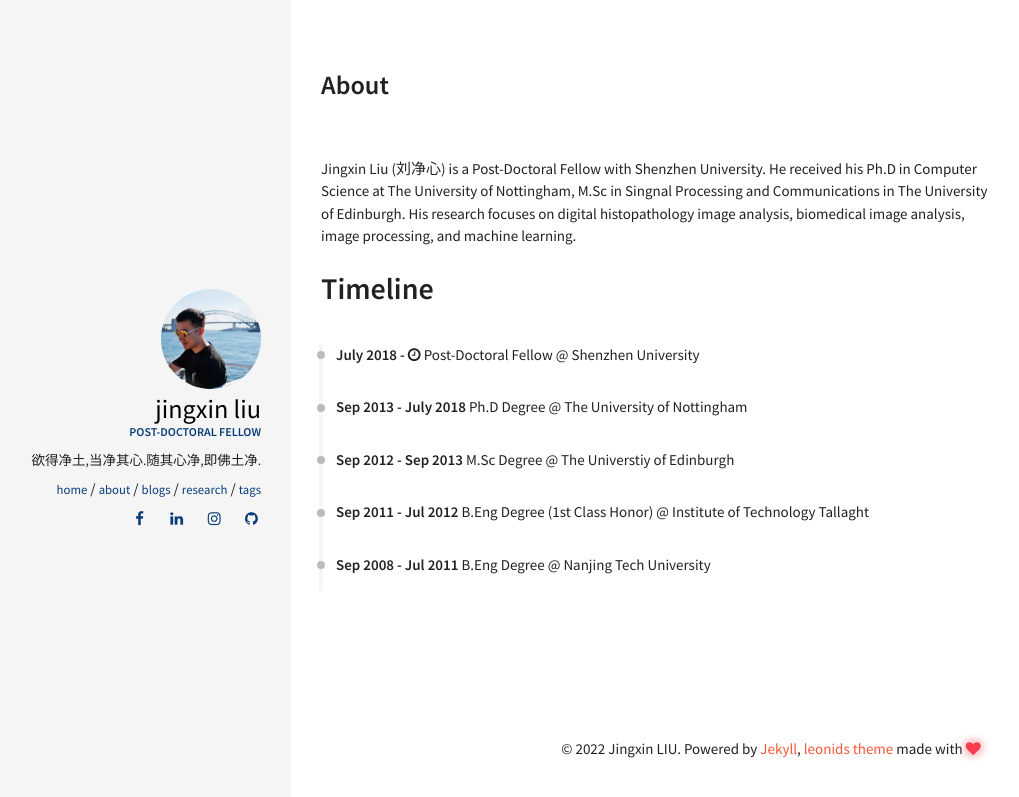
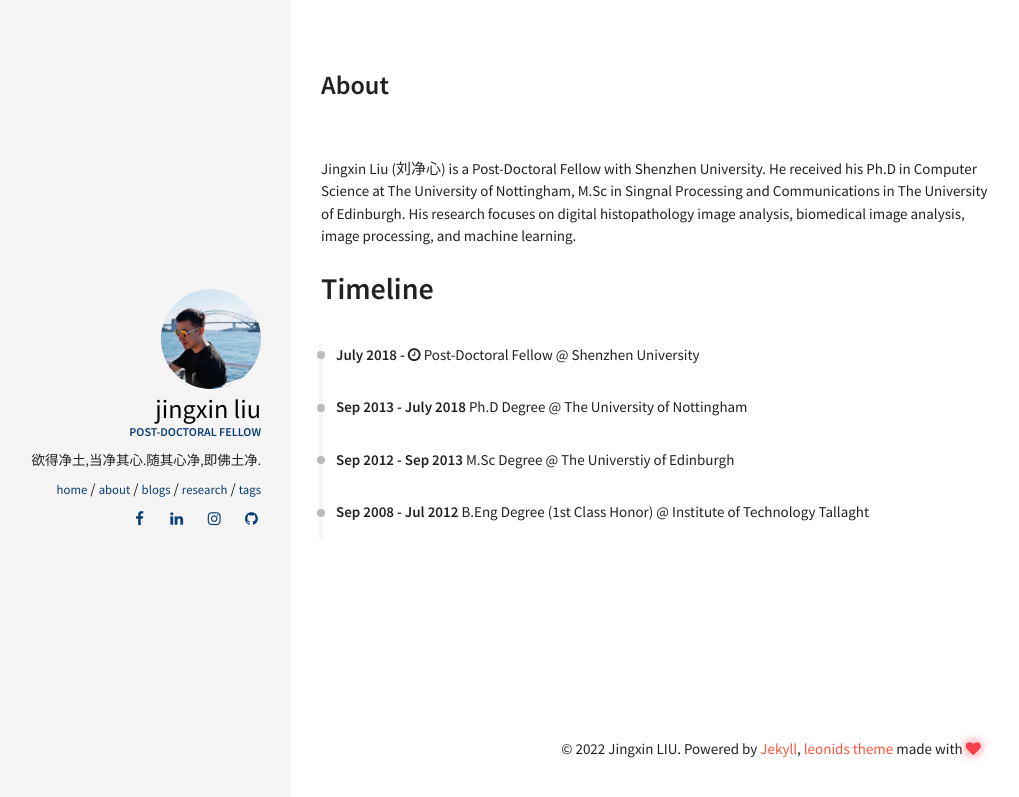
Before and after one commit to Jingxin-LIU/jingxin-liu.github.io, a Jekyll site: the page built from about.html, in a window 1280 px wide. Shown: the top 797 px of the page, without its empty margins (29-1048 px from the left). Built offline with Jekyll 4.4.1, drawn with Linux system fonts in a browser that asks for light colours.

Commit message:
Update timeline.yml

```diff
--- a/_data/timeline.yml
+++ b/_data/timeline.yml
@@ -17,10 +17,5 @@
 
 - name: Institute of Technology Tallaght
   link: https://www.it-tallaght.ie/
-  date: Sep 2011 - Jul 2012
+  date: Sep 2008 - Jul 2012
   job: B.Eng Degree (1st Class Honor)
-
-- name: Nanjing Tech University
-  link: https://http://www.njtech.edu.cn/
-  date: Sep 2008 - Jul 2011
-  job: B.Eng Degree
```
